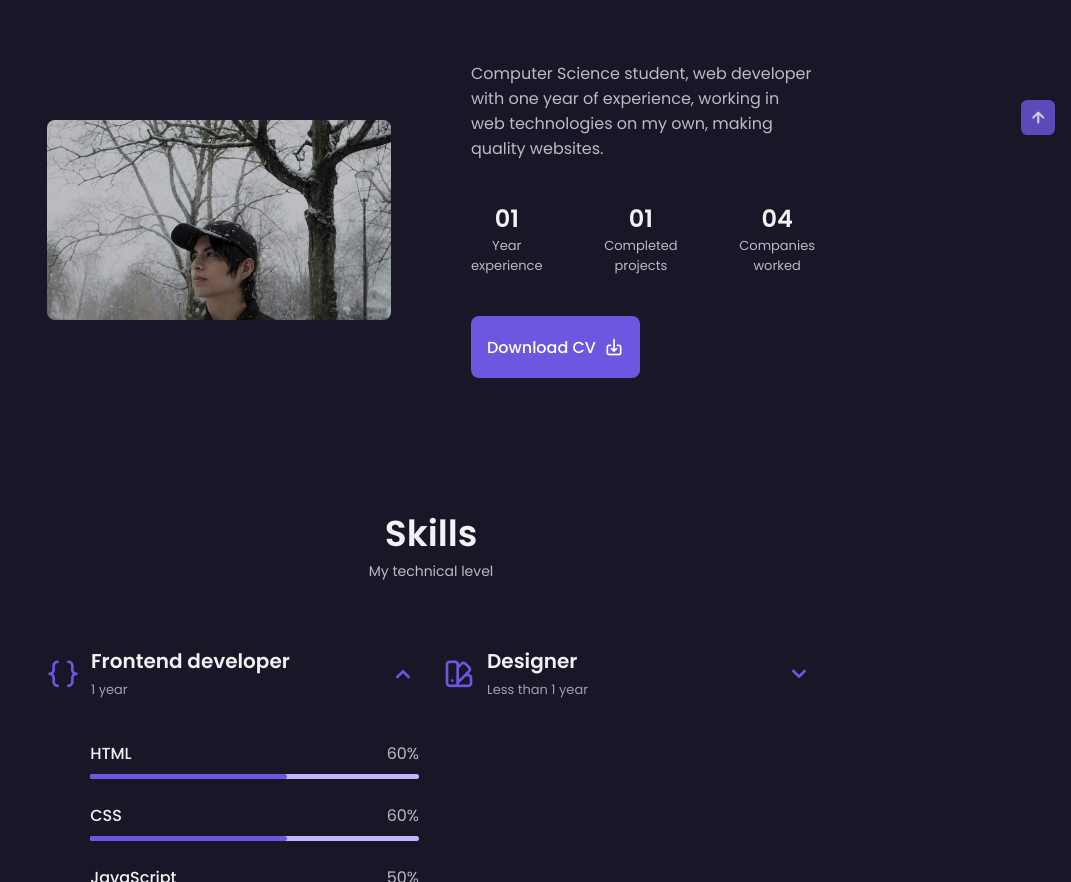
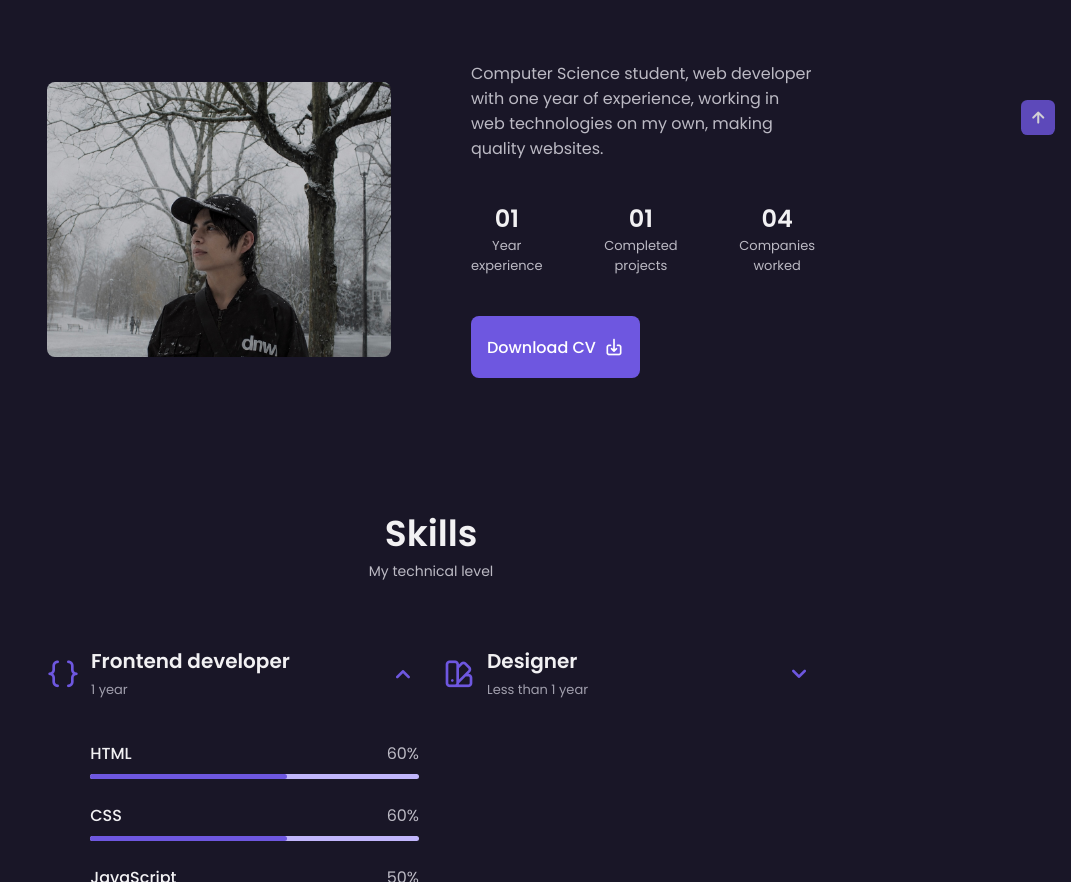
Before and after one commit to Ernestocb28/Ernestocb28.github.io, a plain HTML site: page index.html in a window 1280 px wide. Shown: the part 825-1707 px from the top of the page, without its empty margins (209-1280 px from the left). Drawn offline with nearby package versions, Linux system fonts and the light colour scheme.

Commit message:
Update styles.css

```diff
--- a/assets/css/styles.css
+++ b/assets/css/styles.css
@@ -543,9 +543,6 @@ img {
 /*==================== ABOUT ====================*/
 .about__img {
   width: 200px;
-  height: 200px;
-  object-fit: cover;
-  object-position: center 15%;
   border-radius: .5rem;
   justify-self: center;
   align-self: center;
```
